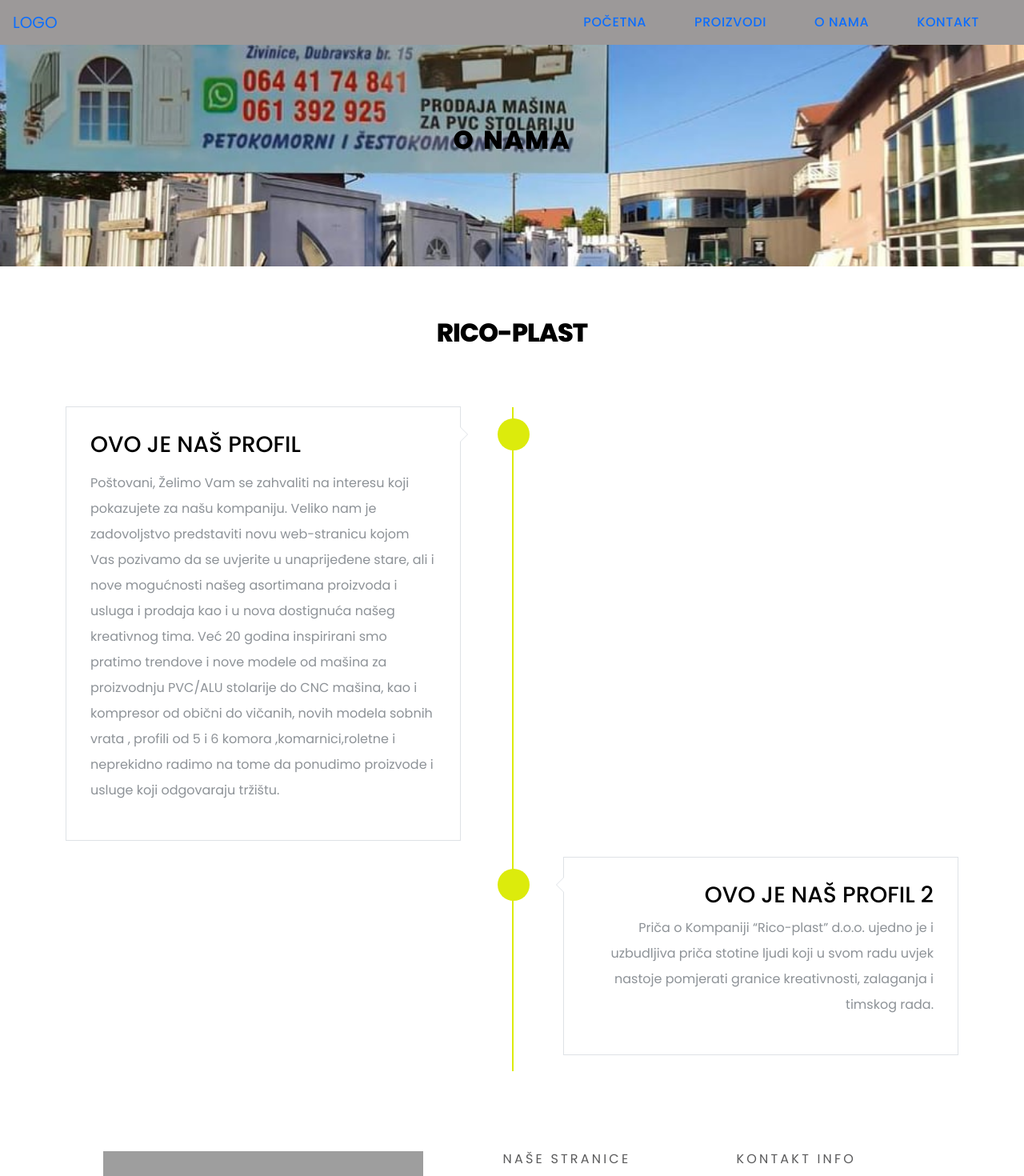
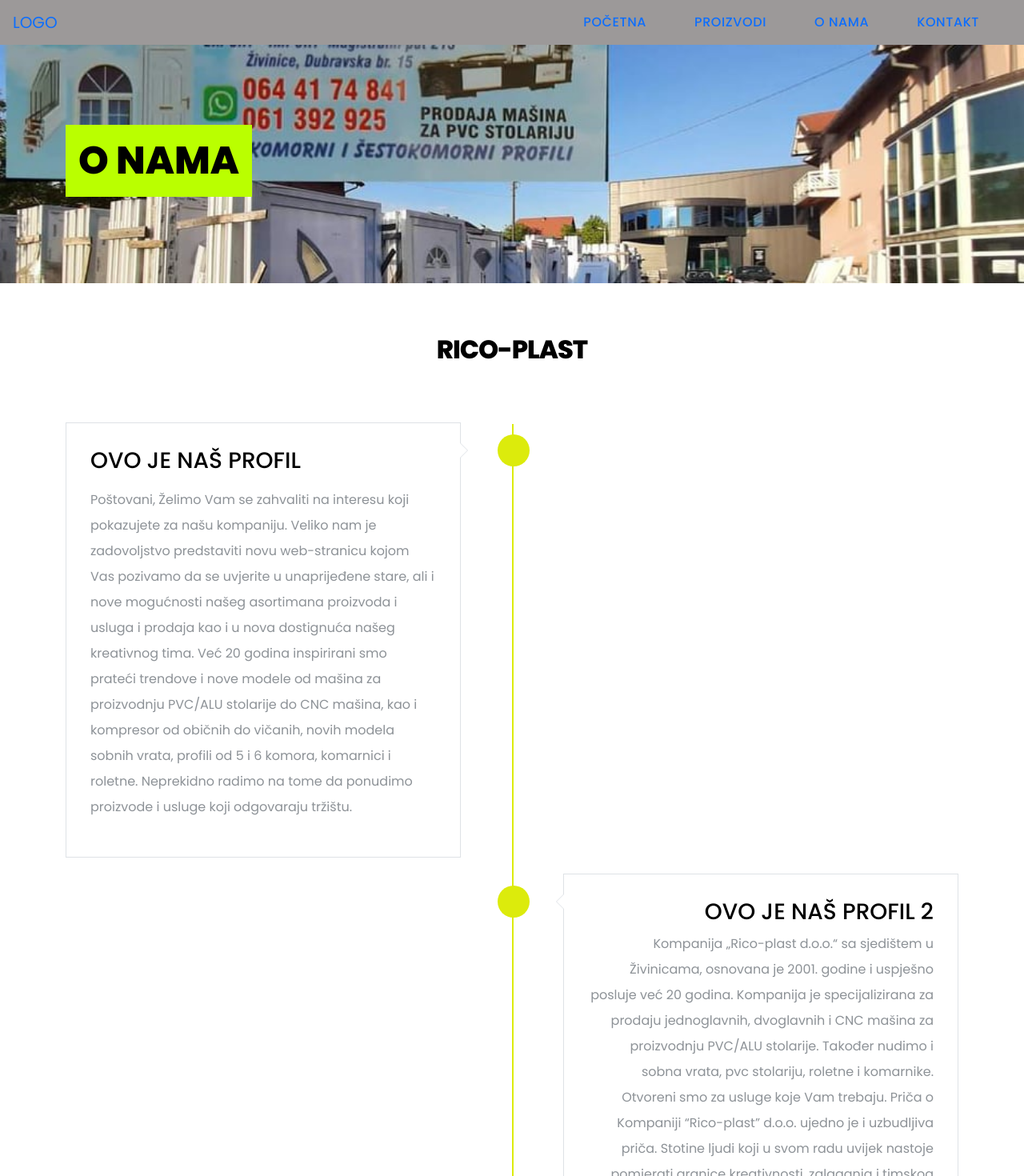
Before and after one commit to OkicB/Carpentry-React-Website, a React (Create React App) app: page /about in a window 1280 px wide. Shown: the top 1470 px of the page at 80% size. Built offline with nearby package versions, Linux system fonts and the light colour scheme; grey boxes are pictures that could not be loaded; the HTML template or start-up script is replaced by a standard one.

Commit message:
Update About.js

```diff
--- a/src/components/About.js
+++ b/src/components/About.js
@@ -10,7 +10,7 @@
                 <div className="container">
                     <div className="row gx-0">
                         <div className="headerRow">
-                            <h3 className="productHeader">O NAMA</h3>
+                            <h3 className="productHeader2">O NAMA</h3>
                         </div>
                     </div>
                 </div>
@@ -27,14 +27,14 @@
                                     <div className="col-md-12 aboutCol aboutCol1">
                                         <div className="article">
                                             <h3>OVO JE NAŠ PROFIL</h3>
-                                            <p className="article-introtext">Poštovani, Želimo Vam se zahvaliti na interesu koji pokazujete za našu kompaniju. Veliko nam je zadovoljstvo predstaviti novu web-stranicu kojom Vas pozivamo da se uvjerite u unaprijeđene stare, ali i nove mogućnosti našeg asortimana proizvoda i usluga i prodaja kao i u nova dostignuća našeg kreativnog tima. Već 20 godina inspirirani smo pratimo trendove i nove modele od mašina za proizvodnju PVC/ALU  stolarije do CNC mašina, kao i kompresor od obični do vičanih, novih modela sobnih vrata , profili od 5 i 6 komora ,komarnici,roletne i neprekidno radimo na tome da ponudimo proizvode i usluge koji odgovaraju tržištu.</p>
+                                            <p className="article-introtext">Poštovani, Želimo Vam se zahvaliti na interesu koji pokazujete za našu kompaniju. Veliko nam je zadovoljstvo predstaviti novu web-stranicu kojom Vas pozivamo da se uvjerite u unaprijeđene stare, ali i nove mogućnosti našeg asortimana proizvoda i usluga i prodaja kao i u nova dostignuća našeg kreativnog tima. Već 20 godina inspirirani smo prateći trendove i nove modele od mašina za proizvodnju PVC/ALU stolarije do CNC mašina, kao i kompresor od običnih do vičanih, novih modela sobnih vrata, profili od 5 i 6 komora, komarnici i roletne. Neprekidno radimo na tome da ponudimo proizvode i usluge koji odgovaraju tržištu.</p>
                                         </div>
 
                                     </div>
                                     <div className="col-md-12 aboutCol aboutCol2">
                                         <div className="article2">
                                             <h3>OVO JE NAŠ PROFIL 2</h3>
-                                            <p className="article-introtext2">Priča o Kompaniji “Rico-plast” d.o.o. ujedno je i uzbudljiva priča stotine ljudi koji u svom radu uvjek nastoje pomjerati granice kreativnosti, zalaganja i timskog rada.</p>
+                                            <p className="article-introtext2">Kompanija „Rico-plast d.o.o.“ sa sjedištem u Živinicama, osnovana je 2001. godine i uspješno posluje već 20 godina. Kompanija je specijalizirana za prodaju jednoglavnih, dvoglavnih i CNC mašina za proizvodnju PVC/ALU stolarije. Također nudimo i sobna vrata, pvc stolariju, roletne i komarnike. Otvoreni smo za usluge koje Vam trebaju. Priča o Kompaniji “Rico-plast” d.o.o. ujedno je i uzbudljiva priča. Stotine ljudi koji u svom radu uvijek nastoje pomjerati granice kreativnosti, zalaganja i timskog rada.</p>
                                         </div>
                                     </div>
                                 </div>
@@ -71,7 +71,7 @@
                                 <p className="footerText">061 392 925</p>
                                 <p className="footerText">060 33 96 286</p>
                                 <p className="footerText">rico-plast@gmail.com</p>
-                                <a href="https://www.facebook.com/">
+                                <a href="https://www.facebook.com/Rico-plast-106317514411877">
                                     <FaFacebook className="social-media" />
                                 </a>
                                 <a href="https://www.instagram.com/">
```
